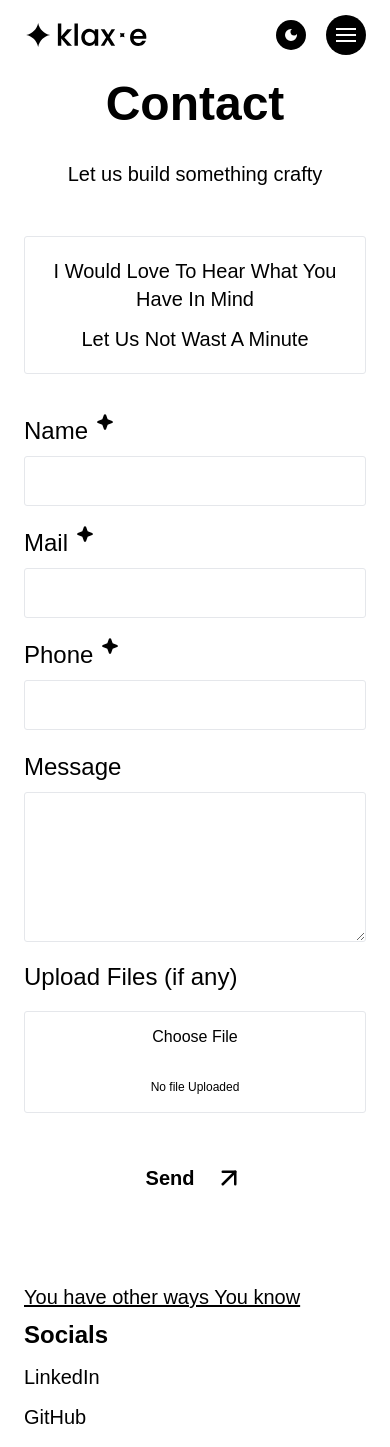
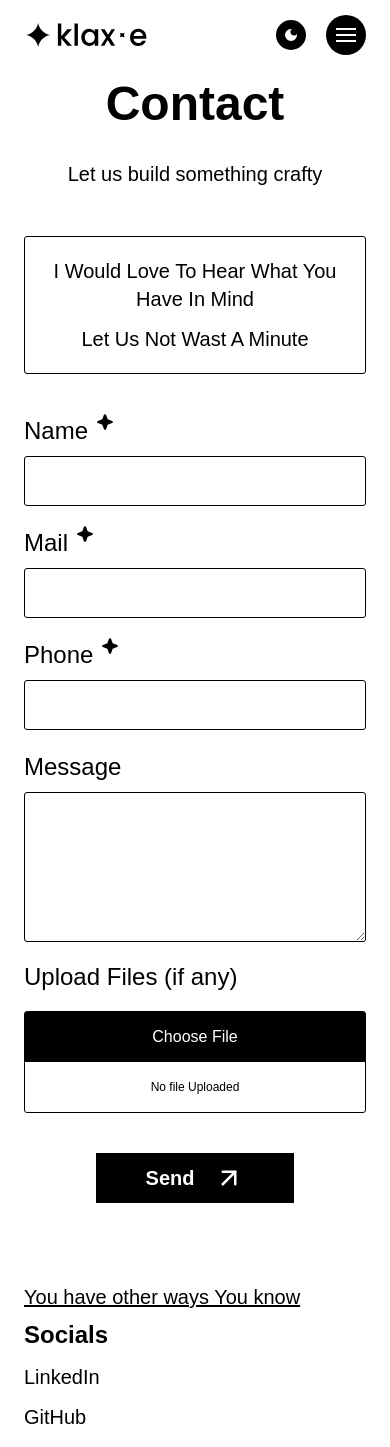
Before and after one commit to Kanna116/klaxe, a Next.js app: page /contact in a window 390 px wide. Shown: the top 1447 px of the page. Built offline with nearby package versions, Linux system fonts and the light colour scheme; a web font is replaced by a local one.

Commit message:
contact page done with themes

```diff
--- a/pages/contact/index.js
+++ b/pages/contact/index.js
@@ -86,7 +86,7 @@ const Contact = () => {
                             name='name'
                             value={formData.name}
                             onChange={(e) => handleInputChange(e)}
-                            className='text-black h-[50px] w-full outline-0 px-5 text-secondary border-[1px] rounded-special border-secondary'
+                            className='text-black bg-light-primary dark:bg-dark-secondary h-[50px] w-full outline-0 px-5 border-[1px] rounded-special border-light-secondary dark:border-dark-secondary'
                         />
                     </div>
                     <div className='w-full h-fit mt-3'>
@@ -102,7 +102,7 @@ const Contact = () => {
                             name='mail'
                             value={formData.mail}
                             onChange={(e) => handleInputChange(e)}
-                            className='text-black h-[50px] w-full rounded-special outline-0 px-5 text-secondary border-[1px] border-secondary'
+                            className='text-black bg-light-primary dark:bg-dark-secondary h-[50px] w-full rounded-special outline-0 px-5 border-[1px] border-light-secondary dark:border-dark-secondary'
                         />
                     </div>
                     <div className='w-full h-fit mt-3'>
@@ -118,7 +118,7 @@ const Contact = () => {
                             name='phone'
                             value={formData.phone}
                             onChange={(e) => handleInputChange(e)}
-                            className='text-blacks h-[50px] w-full rounded-special outline-0 px-5 text-secondary border-[1px] border-secondary'
+                            className='text-black bg-light-primary dark:bg-dark-secondary h-[50px] w-full rounded-special outline-0 px-5 border-[1px] border-light-secondary dark:border-dark-secondary'
                         />
                     </div>
 
@@ -134,14 +134,14 @@ const Contact = () => {
                             cols="30" rows="10"
                             onChange={(e) => handleInputChange(e)}
                             value={formData.message}
-                            className='text-black resize-y max-h-[350px] min-h-[40px] h-[150px] w-full p-5 outline-0 rounded-special border-[1px] border-secondary'>
+                            className='text-black bg-light-primary dark:bg-dark-secondary resize-y max-h-[350px] min-h-[40px] h-[150px] w-full p-5 outline-0 rounded-special border-[1px] border-light-secondary dark:border-dark-secondary'>
                         </textarea>
                     </div>
 
 
                     <div className='w-full h-fit mt-3'>
                         <h4 className='h-[50px] text-2xl'>Upload Files <span>(if any)</span></h4>
-                        <div className='w-full lg:h-[50px] h-fit border-[1px] border-secondary  flex lg:flex-row flex-col items-center justify-between lg:pr-4 pr-0 lg:gap-5 gap-0 rounded-special'>
+                        <div className='w-full lg:h-[50px] h-fit border-[1px] border-light-secondary dark:border-dark-secondary  flex lg:flex-row flex-col items-center justify-between lg:pr-4 pr-0 lg:gap-5 gap-0 rounded-special'>
                             <input
                                 type='file'
                                 name='file'
@@ -149,31 +149,31 @@ const Contact = () => {
                                 className='hidden'
                                 onChange={e => handleFileChange(e)}
                             />
-                            <label htmlFor='file' className="cursor-pointer shrink-0 bg-secondary text-secondary lg:h-full h-[50px] lg:w-1/2 w-full grid place-items-center">
+                            <label htmlFor='file' className="cursor-pointer shrink-0 bg-light-secondary dark:bg-dark-secondary overflow-hidden text-light-secondary dark:text-dark-secondary lg:h-full h-[50px] lg:w-1/2 w-full grid place-items-center">
                                 {formData.file === null ? 'Choose File' : 'Choose another file'}
                             </label>
                             <p className='text-xs w-full flex items-center justify-center h-[50px] px-3 lg:px-0'>
                                 {formData.file === null ? 'No file Uploaded' : formData.file.name}
-                                {formData.file !== null && <span className='text-xl border-[1px] border-secondary rounded-full ml-auto' onClick={handleFileRemove}><IoIosClose /></span>}
+                                {formData.file !== null && <span className='text-xl border-[1px] border-light-secondary dark:border-dark-secondary rounded-full ml-auto' onClick={handleFileRemove}><IoIosClose /></span>}
                             </p>
                         </div>
                     </div>
 
                     <button
                         type='submit'
-                        className='bg-secondary text-secondary w-fit flex lg:px-[100px] px-[50px] lg:py-[20px] py-[10px]  items-center mx-auto lg:mx-0 justify-center gap-5 lg:text-2xl text-xl font-semibold mt-10'>
+                        className='bg-light-secondary dark:bg-dark-secondary text-light-secondary dark:text-dark-secondary w-fit flex lg:px-[100px] px-[50px] lg:py-[20px] py-[10px]  items-center mx-auto lg:mx-0 justify-center gap-5 lg:text-2xl text-xl font-semibold mt-10'>
                         Send <span className='text-3xl'><FiArrowUpRight /></span>
                     </button>
 
                     {
-                        submitted && <p className='text-primary lg:text-xl text-sm font-light  mt-10 flex gap-5 items-center text-green-500'><span className='border-[1px] font-semibold p-2 rounded-full bg-green-400 text-black'><IoMdCheckmark /></span> Thank you for sending the details. I will connect with you ASAP</p>
+                        submitted && <p className='text-primary lg:text-xl text-sm font-light  mt-10 flex gap-5 items-center text-green-500'><span className='border-[1px] font-semibold p-2 rounded-full bg-green-400 text-black bg-light-primary dark:bg-dark-secondary'><IoMdCheckmark /></span> Thank you for sending the details. I will connect with you ASAP</p>
                     }
 
                 </form>
 
 
                 <div className='lg:w-1/3  w-full h-fit '>
-                    <div className='border-[1px] border-secondary rounded-special capitalize lg:mt-5 mt-2 lg:px-5 px-2 lg:py-10 py-5 text-center lg:text-start'>
+                    <div className='border-[1px] border-light-secondary dark:border-dark-secondary rounded-special capitalize lg:mt-5 mt-2 lg:px-5 px-2 lg:py-10 py-5 text-center lg:text-start'>
                         <h1 className='lg:text-4xl text-xl font-light'>I would love to hear what you have in mind</h1>
                         <h1 className='lg:text-4xl text-xl font-light lg:mt-10 mt-3'>Let us not wast a minute</h1>
                     </div>
--- a/pages/projects/[projectdetail].js
+++ b/pages/projects/[projectdetail].js
@@ -27,7 +27,7 @@ const ProjectDetail = () => {
 
 
     if (!projectdetail || projectsData === null) {
-        return <div className='w-screen min-h-screen flex items-center justify-center bg-primary text-primary'>Loading...</div>;
+        return <div className='w-screen min-h-screen flex items-center justify-center bg-light-primary dark:bg-dark-primary text-light-primary dark:text-dark-primary'>Loading...</div>;
     }
 
     const project = projectsData.find(item => item.url === projectdetail)
--- a/pages/projects/components/projecthero.js
+++ b/pages/projects/components/projecthero.js
@@ -12,10 +12,12 @@ const ProjectHero = ({ title, desc, liveLink, codeLink, heroImage }) => {
                 </div>
                 <div className='w-fit h-full lg:px-10 md:px-5 px-0 flex-wrap flex lg:flex-col md:flex-col flex-row items-start justify-start gap-5'>
                     <a href={liveLink} target='_blank'>
-                        <button className='px-[40px] py-[15px] bg-secondary rounded-special text-secondary font-semibold text-lg flex items-center gap-3'>View <span className='text-2xl'><FiArrowUpRight /></span></button>
+                        <button className='px-[40px] py-[15px] bg-light-secondary dark:bg-dark-secondary rounded-special text-light-secondary dark:text-dark-secondary font-semibold text-lg flex items-center gap-3'>
+                            View <span className='text-2xl'><FiArrowUpRight /></span>
+                        </button>
                     </a>
                     <a href={codeLink} target='_blank'>
-                        <button className='px-[40px] py-[15px]  rounded-special font-semibold text-lg border-[1px] border-secondary'>Code</button>
+                        <button className='px-[40px] py-[15px]  rounded-special font-semibold text-lg border-[1px] border-light-secondary dark:border-dark-secondary'>Code</button>
                     </a>
                 </div>
             </div>
--- a/pages/projects/components/projectinfo.js
+++ b/pages/projects/components/projectinfo.js
@@ -1,7 +1,7 @@
 const ProjectInfo = ({ details }) => {
 
-    if(!details){
-        return <div className='w-full h-full flex items-center justify-center bg-primary text-primary'>Loading...</div>;
+    if (!details) {
+        return <div className='w-screen min-h-screen flex items-center justify-center bg-light-primary dark:bg-dark-primary text-light-primary dark:text-dark-primary'>Loading...</div>;
     }
 
     return (
@@ -11,9 +11,9 @@ const ProjectInfo = ({ details }) => {
                 details.map((item, index) => {
                     return (
                         <ul key={index} className='flex flex-col gap-2 h-fit'>
-                            <li className='text-sm font-light text-primary mb-2'>{item.heading}</li>
+                            <li className='text-sm font-light text-light-primary dark:text-dark-primary mb-2'>{item.heading}</li>
                             {
-                                item.information.map((info, index) => <li key={index} className='text-base font-normal'>{info}</li>)
+                                item.information.map((info, index) => <li key={index} className='text-base font-semibold'>{info}</li>)
                             }
                         </ul>
                     )
--- a/pages/projects/components/projectopinion.js
+++ b/pages/projects/components/projectopinion.js
@@ -10,9 +10,9 @@ const ProjectOpinion = () => {
                 cols="30"
                 rows="10"
                 placeholder='Please express your insights of the project openly'
-                className='w-full  bg-transparent mt-5 rounded-special p-5 resize-y min-h-[15vh] max-h-[30vh] text-sm border-[1px] border-secondary'
+                className='w-full  bg-transparent mt-5 rounded-special p-5 resize-y min-h-[15vh] max-h-[30vh] text-sm border-[1px] border-light-secondary dark:border-dark-secondary'
             ></textarea>
-            <button className='py-[15px] text-primary rounded-special font-semibold text-xl flex items-center gap-3'>Send <span className='text-2xl'><FiArrowUpRight /></span></button>
+            <button className='py-[15px] text-light-primary dark:text-dark-primary rounded-special font-semibold text-xl flex items-center gap-3'>Send <span className='text-2xl'><FiArrowUpRight /></span></button>
         </div>
 
     )
```
